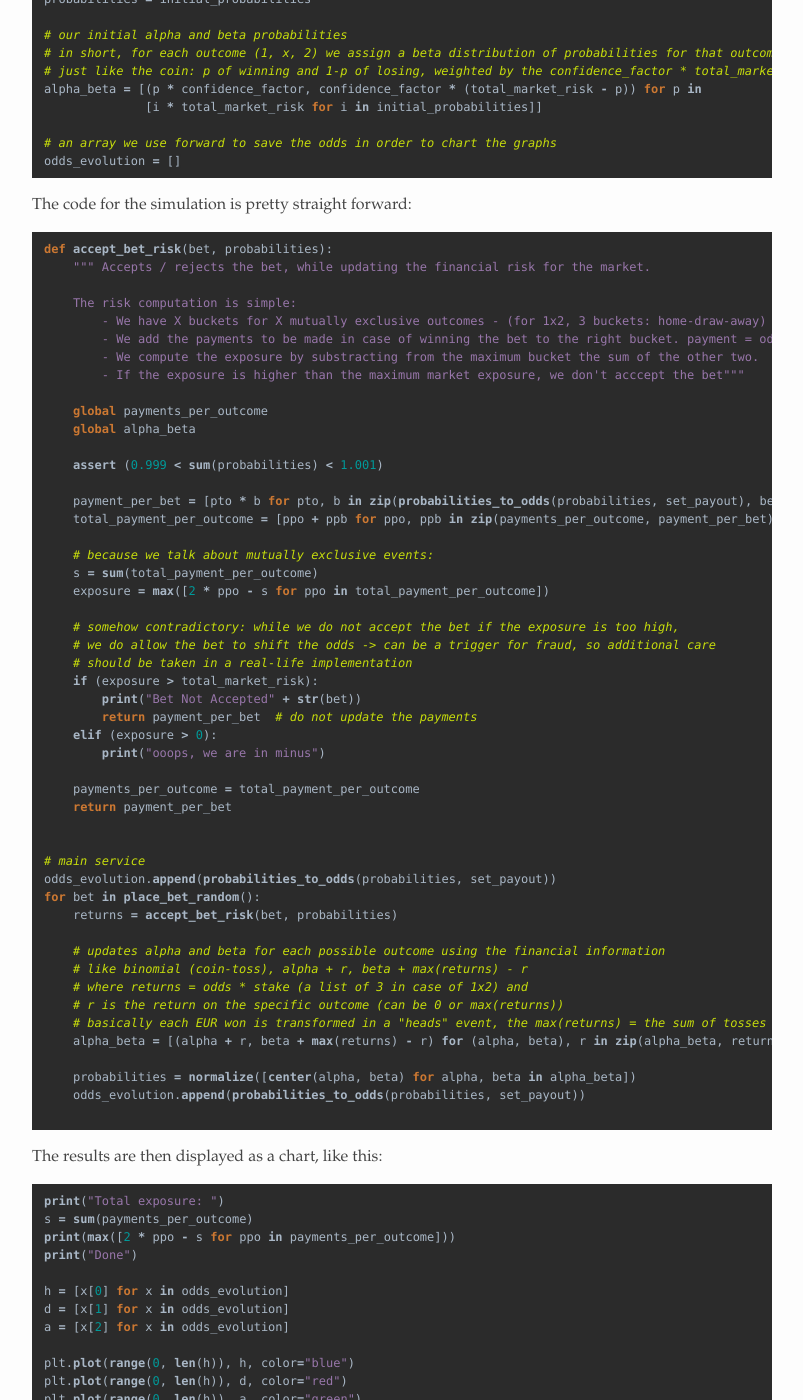
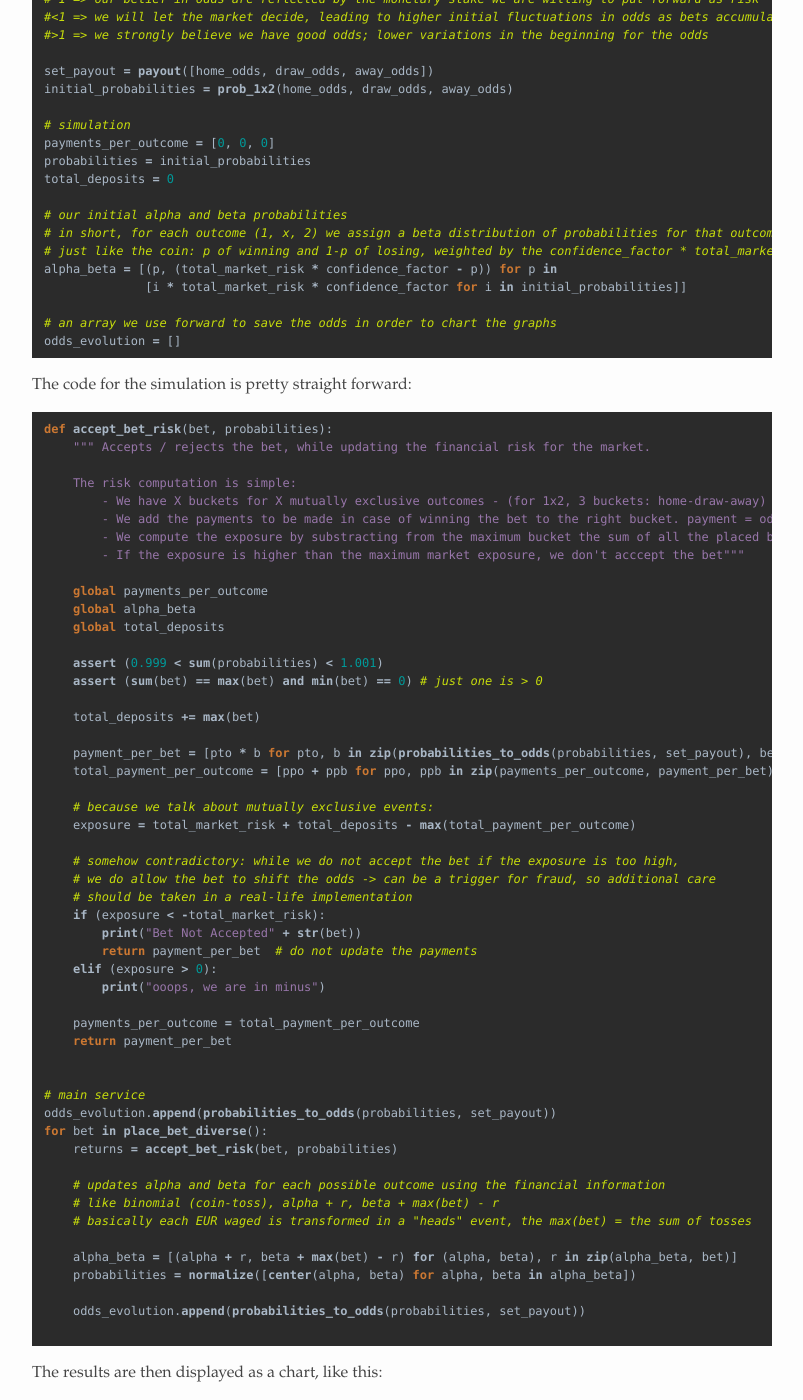
Before and after one commit to alexandrugris/my-jekyll-tech-blog, a Jekyll site: the page built from MyBlog/_posts/2017-10-29-odds-adjustment-risk.markdown, in a window 1280 px wide and 1400 px high, scrolled down 5787 px. Shown: the whole window, without its empty margins (238-1041 px from the left). Built offline with Jekyll 4.4.1, drawn with Linux system fonts in a browser that asks for light colours; some of the changed text lies outside the part shown.

Commit message:
Errors fixed

````diff
--- a/MyBlog/_posts/2017-10-29-odds-adjustment-risk.markdown
+++ b/MyBlog/_posts/2017-10-29-odds-adjustment-risk.markdown
@@ -168,16 +168,18 @@
 To keep the results understandable, I used a test bed composed of 3 types of bet placing strategies:
 
 ```python
-def place_bet_random():
+#### place bet functions
+def place_bet_random(max_bet):
     """Places a random bet, with probabilities of placing the bet for each outcome
     hardcoded in the first line of the function"""
+
     bet_probabilities = normalize([0.5, 0.3, 0.3])
 
-    for i in range(0, 1000):
-        money = random.random() * 100
+    for i in range(0, number_of_bets):
+        money = random.random() * max_bet()
         bet = [0, 0, 0]
 
-        # bet according to probabilities above
+        # bet according to local preferences
         f = random.random()
 
         if f < bet_probabilities[0]:
@@ -188,22 +190,29 @@
             yield [0, 0, money]
 
 
-def place_bet_max_stake():
+def place_bet_max_stake(max_bet):
     """Places a bet on the highest stake"""
-    for i in range(0, 1000):
-        money = 100
+
+    for i in range(0, number_of_bets):
         bet = [0, 0, 0]
         ix = odds_evolution[-1].index(max(odds_evolution[-1]))
-        bet[ix] = money
+        bet[ix] = max_bet()
         yield bet
 
 
-def place_bet_diverse():
-    """ A combination of the strategies above, with a probability of 1/3 to place bet on the max stake"""
-    if random.randint(0, 3) == 0:
-        return place_bet_max_stake()
-    else:
-        return place_bet_random()
+def place_bet_diverse(max_bet  = lambda: 100.0):
+    """ A combination of the strategies above, with a probability of 1/20 to place bet on the max stake"""
+
+    pbms = place_bet_max_stake(max_bet)
+    pbr = place_bet_random(max_bet)
+
+    for i in range(0, number_of_bets):
+
+        if random.randint(0, 20) == 0:
+            yield pbms.__next__()
+        else:
+            yield pbr.__next__()
+
 ```
 
 To run the tests, we considered several initial odds, with a high payout, so that we emulate a real operator risk management as closely as possible and checked if we go bankrupt and how much money do we make.
@@ -227,12 +236,13 @@
 # simulation
 payments_per_outcome = [0, 0, 0]
 probabilities = initial_probabilities
+total_deposits = 0
 
 # our initial alpha and beta probabilities
 # in short, for each outcome (1, x, 2) we assign a beta distribution of probabilities for that outcome to occur
 # just like the coin: p of winning and 1-p of losing, weighted by the confidence_factor * total_market_risk
-alpha_beta = [(p * confidence_factor, confidence_factor * (total_market_risk - p)) for p in
-              [i * total_market_risk for i in initial_probabilities]]
+alpha_beta = [(p, (total_market_risk * confidence_factor - p)) for p in
+              [i * total_market_risk * confidence_factor for i in initial_probabilities]]
 
 # an array we use forward to save the odds in order to chart the graphs
 odds_evolution = []
@@ -247,25 +257,28 @@
     The risk computation is simple:
         - We have X buckets for X mutually exclusive outcomes - (for 1x2, 3 buckets: home-draw-away)
         - We add the payments to be made in case of winning the bet to the right bucket. payment = odds x stake
-        - We compute the exposure by substracting from the maximum bucket the sum of the other two.
+        - We compute the exposure by substracting from the maximum bucket the sum of all the placed bets so far.
         - If the exposure is higher than the maximum market exposure, we don't acccept the bet"""
 
     global payments_per_outcome
     global alpha_beta
+    global total_deposits
 
     assert (0.999 < sum(probabilities) < 1.001)
+    assert (sum(bet) == max(bet) and min(bet) == 0) # just one is > 0
+
+    total_deposits += max(bet)
 
     payment_per_bet = [pto * b for pto, b in zip(probabilities_to_odds(probabilities, set_payout), bet)]
     total_payment_per_outcome = [ppo + ppb for ppo, ppb in zip(payments_per_outcome, payment_per_bet)]
 
     # because we talk about mutually exclusive events:
-    s = sum(total_payment_per_outcome)
-    exposure = max([2 * ppo - s for ppo in total_payment_per_outcome])
+    exposure = total_market_risk + total_deposits - max(total_payment_per_outcome)
 
     # somehow contradictory: while we do not accept the bet if the exposure is too high,
     # we do allow the bet to shift the odds -> can be a trigger for fraud, so additional care
     # should be taken in a real-life implementation
-    if (exposure > total_market_risk):
+    if (exposure < -total_market_risk):
         print("Bet Not Accepted" + str(bet))
         return payment_per_bet  # do not update the payments
     elif (exposure > 0):
@@ -277,17 +290,16 @@
 
 # main service
 odds_evolution.append(probabilities_to_odds(probabilities, set_payout))
-for bet in place_bet_random():
+for bet in place_bet_diverse():
     returns = accept_bet_risk(bet, probabilities)
 
     # updates alpha and beta for each possible outcome using the financial information
-    # like binomial (coin-toss), alpha + r, beta + max(returns) - r
-    # where returns = odds * stake (a list of 3 in case of 1x2) and
-    # r is the return on the specific outcome (can be 0 or max(returns))
-    # basically each EUR won is transformed in a "heads" event, the max(returns) = the sum of tosses
-    alpha_beta = [(alpha + r, beta + max(returns) - r) for (alpha, beta), r in zip(alpha_beta, returns)]
+    # like binomial (coin-toss), alpha + r, beta + max(bet) - r
+    # basically each EUR waged is transformed in a "heads" event, the max(bet) = the sum of tosses
 
+    alpha_beta = [(alpha + r, beta + max(bet) - r) for (alpha, beta), r in zip(alpha_beta, bet)]
     probabilities = normalize([center(alpha, beta) for alpha, beta in alpha_beta])
+
     odds_evolution.append(probabilities_to_odds(probabilities, set_payout))
 
 ```
@@ -296,9 +308,10 @@
 
 ```python
 print("Total exposure: ")
-s = sum(payments_per_outcome)
-print(max([2 * ppo - s for ppo in payments_per_outcome]))
-print("Done")
+print("Worst case scenario profit: {0:.1f}".format(total_deposits - max(payments_per_outcome)))
+print("Profit per each outcome: " + str([total_deposits - x for x in payments_per_outcome]))
+print("Odds: " + str(odds_evolution[-1]))
+print("Done.")
 
 h = [x[0] for x in odds_evolution]
 d = [x[1] for x in odds_evolution]
@@ -319,13 +332,31 @@
 - We start with an offering of `[2.5, 3.5, 2.8]`
 - We place 1000 bets
 - We place bet with a preference for the first outcome, according to `normalize([0.5, 0.3, 0.3])` (like, for instance, would happen in Bucharest if Steaua plays at home)
-- One third of the players aim just for the highest odds, playing just for money.
+- One in 20 players aim just for the highest odds, playing just for money.
 - We place bets between 0 and 100 EURs
 
 *How to interpret the results:*
 - Because the inital risk was just 1000 EUR and we kept the `confidence_factor=1`, we see some significant odds variations in the beginning (attention to markets where only just a few bets are placed, e.g. Afganistan second division)
+- Another option to limit initial variations would be to limit the first stakes to a percentage of the total risk + total_deposits, like below:
+
+```python
+for bet in place_bet_diverse(lambda: min((total_market_risk + total_deposits) * 1 / 100, 100)):
+[....]```
+
 - After the initial chaos, the odds stabilize. Due to our preference for the first market, the odds there are lower there and, due to the fact that we have also a preference for the highest payout, the odds for the other two markets are roughly equal.
-- Despite the high payout (95%), our exposure is `-30536`, meaning that, no matter what the end result is, the house wins at least `-30536` from `1000` bets.
+- Despite the high payout (95%), the house wins at least `1.85%` from `1000` bets in this run.
 - We are sometimes in the minus, meaning that the house might lose money on this market if there are not enough bets.
 
-If we run several simulations we notice that, unless the initial offering is completely off-mark and the number of bets are is small, the house wins nice money in most of the cases. The results are consistent.
+If we run several simulations we notice that, unless the initial offering is completely off-mark and the number of bets are is small, the house wins money on most of the matches. T
+he results are consistent across several runs of the algorithm. Below are the gains for 100 runs, which give:
+
+```
+Worst case profit: : mean: 675.39, stddev: 705.46
+Min profit % of total stakes 1.29:
+```
+
+![Results]({{site.url}}/assets/bayes_3.png)
+
+If we consider 10000 bets per match, the results are much more stable and the profit much better even in the worst case:
+
+![Results]({{site.url}}/assets/bayes_4.png)
````
Also changed, not shown: MyBlog/assets/bayes_2.png, MyBlog/assets/bayes_3.png (added), MyBlog/assets/bayes_4.png (added).
